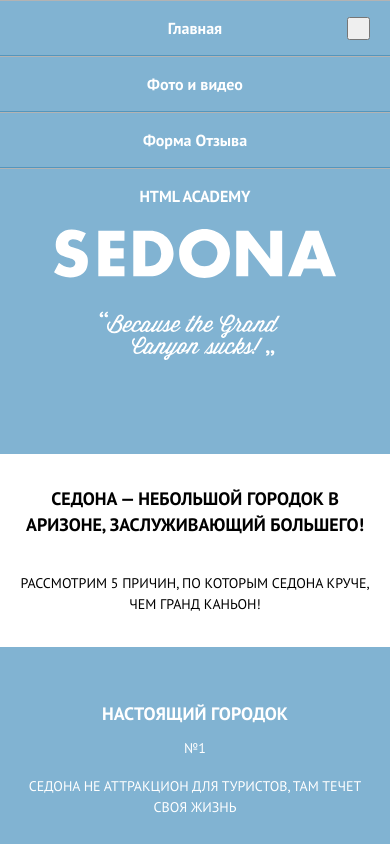
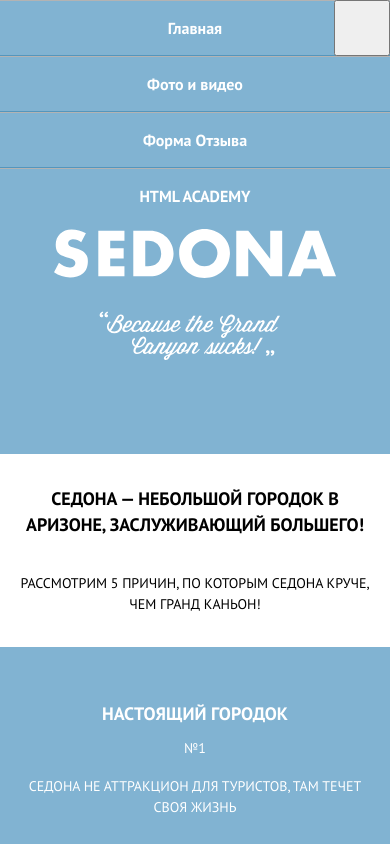
Before and after one commit to htmlacademy-adaptive/849037-sedona-27, a website: page source/index.html in a window 390 px wide. Shown: the top 844 px of the page. Drawn offline with nearby package versions, Linux system fonts and the light colour scheme; files that its build step writes are made by us from their sources.

Commit message:
Подправил медиа выражения, кнопку для выпадающего меню

```diff
--- a/source/sass/layout/main-header.scss
+++ b/source/sass/layout/main-header.scss
@@ -32,11 +32,11 @@
 
 .main-header__toggle {
   position: fixed;
-  top: 17px;
-  right: 20px;
+  top: 0;
+  right: 0;
   z-index: 99;
-  width: 23px;
-  height: 23px;
+  width: 56px;
+  height: 56px;
 
   @media (min-width: variables.$tablet-width) {
     display: none;
--- a/source/sass/layout/page.scss
+++ b/source/sass/layout/page.scss
@@ -1,10 +1,16 @@
 @use "global/variables.scss";
 
 .page__body {
-  margin: 0;
+  min-width: 320px;
+  margin: 0 auto;
 
   @media (min-width: variables.$tablet-width) {
     max-width: 1200px;
-    margin: 0 auto;
+    // margin: 0 auto;
+    padding: 0;
+  }
+
+  @media (min-width: variables.$desktop-width) {
+    padding: 0 40px;
   }
 }
```
